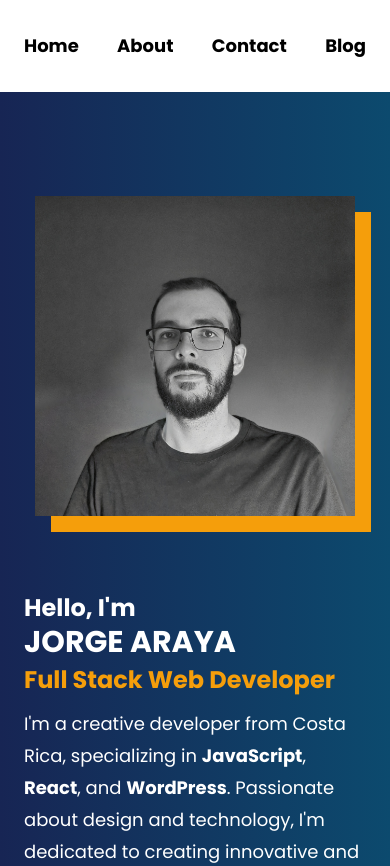
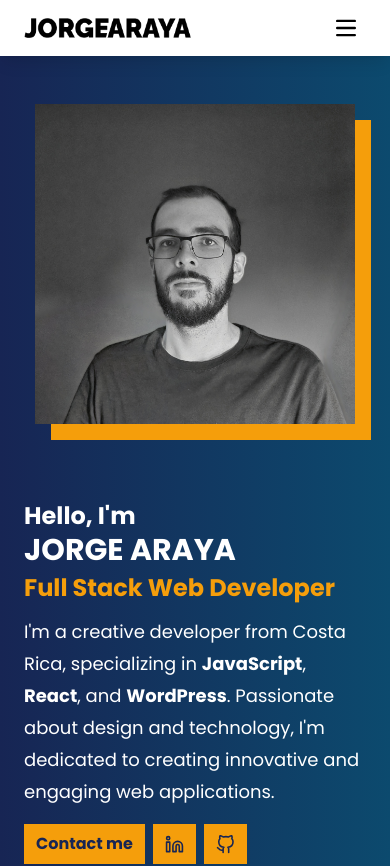
Before and after one commit to jorgearaya474/nxt-site, a Next.js app: page / in a window 390 px wide. Shown: the top 866 px of the page. Built offline with nearby package versions, Linux system fonts and the light colour scheme.

Commit message:
update layout components - new header

```diff
--- a/components/layout/Footer.tsx
+++ b/components/layout/Footer.tsx
@@ -5,7 +5,7 @@ const Footer: FC = () => {
     <footer className='py-6 bg-black'>
       <div className='container mx-auto flex justify-center text-white'>
         <p className='font-light text-white'>
-          &copy; {`${new Date().getFullYear()} - made with ☕ by me 😎`}
+          &copy; {`${new Date().getFullYear()} - made with ☕ by Jorge`}
         </p>
       </div>
     </footer>
--- a/components/layout/MainHeader.tsx
+++ b/components/layout/MainHeader.tsx
@@ -1,46 +1,57 @@
 import React from 'react';
 import Link from 'next/link';
-import { useRouter } from 'next/router';
-import { useEffect, useState } from 'react';
+import Image from 'next/image';
+import { useState } from 'react';
 
 const MainHeader: React.FC = () => {
-  const router = useRouter();
 
-  const [hasScrolled, setHasScrolled] = useState<boolean>(false);
+  const [isMenuOpen, setIsMenuOpen] = useState<boolean>(false);
 
-  useEffect(() => {
-    const handleScroll = () => {
-      const scrollTop = window.pageYOffset;
-      if (scrollTop > 0) {
-        setHasScrolled(true);
-      } else {
-        setHasScrolled(false);
+  const handleMenuToggle = () => {
+    setIsMenuOpen((prevState) => !prevState);
   }
+
+  const closeMenu = () => {
+    setIsMenuOpen(false);
   };
 
-    window.addEventListener('scroll', handleScroll);
-
-    return () => {
-      window.removeEventListener('scroll', handleScroll);
-    };
-  }, []);
-
   return (
-    <header id='site-header' className={`sticky top-0 z-50 bg-white transition-all duration-300 ${hasScrolled ? 'shadow-lg' : ''}`}>
-      <div className='container mx-auto flex-1'>
+    <header id='site-header' className='fixed w-full top-0 z-50 transition-all duration-300 shadow-lg bg-white'>
+      <div className='container mx-auto flex-1 py-2 md:py-6'>
         <nav className='flex items-center justify-between flex-wrap'>
-          <ul className='w-full flex justify-between'>
+          <div className="w-full flex flex-wrap items-center justify-between mx-auto">
+            <Link href='/' className='flex items-center'>
+              <Image
+                src='/images/jorge-araya-logo-black.png'
+                alt='Jorge Araya Logo'
+                width={167}
+                height={20}
+                className=''
+                loading='lazy'
+              />
+            </Link>
+            <button type="button" className='inline-flex items-center p-2 w-10 h-10 justify-center text-md md:hidden text-black' onClick={handleMenuToggle}>
+              <svg className="w-5 h-5" aria-hidden="true" xmlns="http://www.w3.org/2000/svg" fill="none" viewBox="0 0 17 14">
+                <path stroke="currentColor" strokeLinecap="round" strokeLinejoin="round" strokeWidth="2" d="M1 1h15M1 7h15M1 13h15" />
+              </svg>
+            </button>
+            <div className={`${isMenuOpen ? 'block' : 'hidden'} w-full md:block md:w-auto`}
+              id='navbar-default'>
+              <ul className='font-medium flex flex-col p-4 md:p-0 mt-4 md:flex-row md:space-x-8 md:mt-0'>
                 {[
                   ['Home', '/'],
                   ['About', '/#section_about'],
+                  //['My Work', '/work'],
                   ['Contact', '/#section_contact'],
                   ['Blog', '/blog']
                 ].map(([title, url]) => (
-              <Link key={title} href={url} className='md:inline-block py-2 font-bold text-lg text-black'>
+                  <Link key={title} href={url} className='md:inline-block py-4 lg:py-2 font-bold text-lg text-center text-black' onClick={closeMenu}>
                     {title}
                   </Link>
                 ))}
               </ul>
+            </div>
+          </div>
         </nav>
       </div >
     </header >
```
Lines whose indentation alone changed are shown as unchanged.
